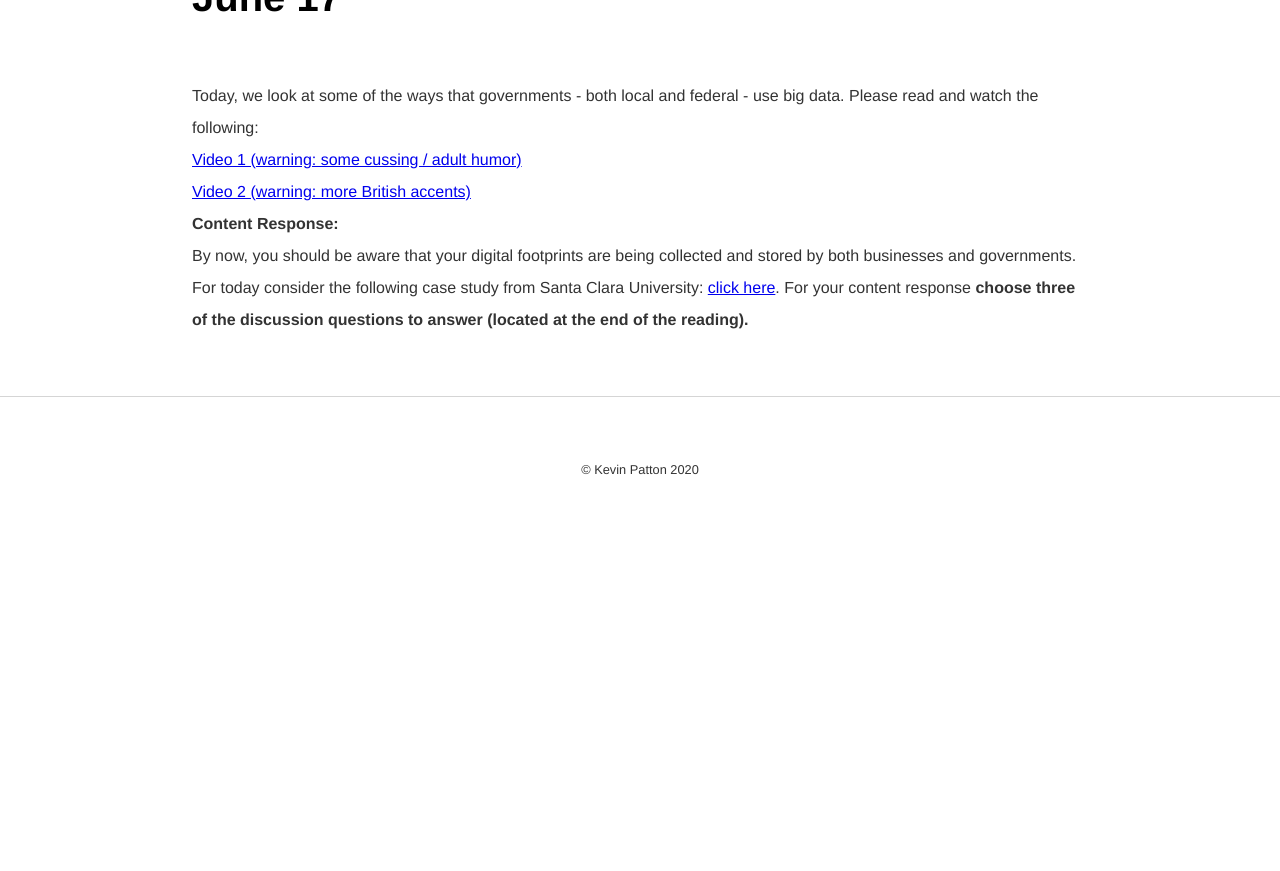
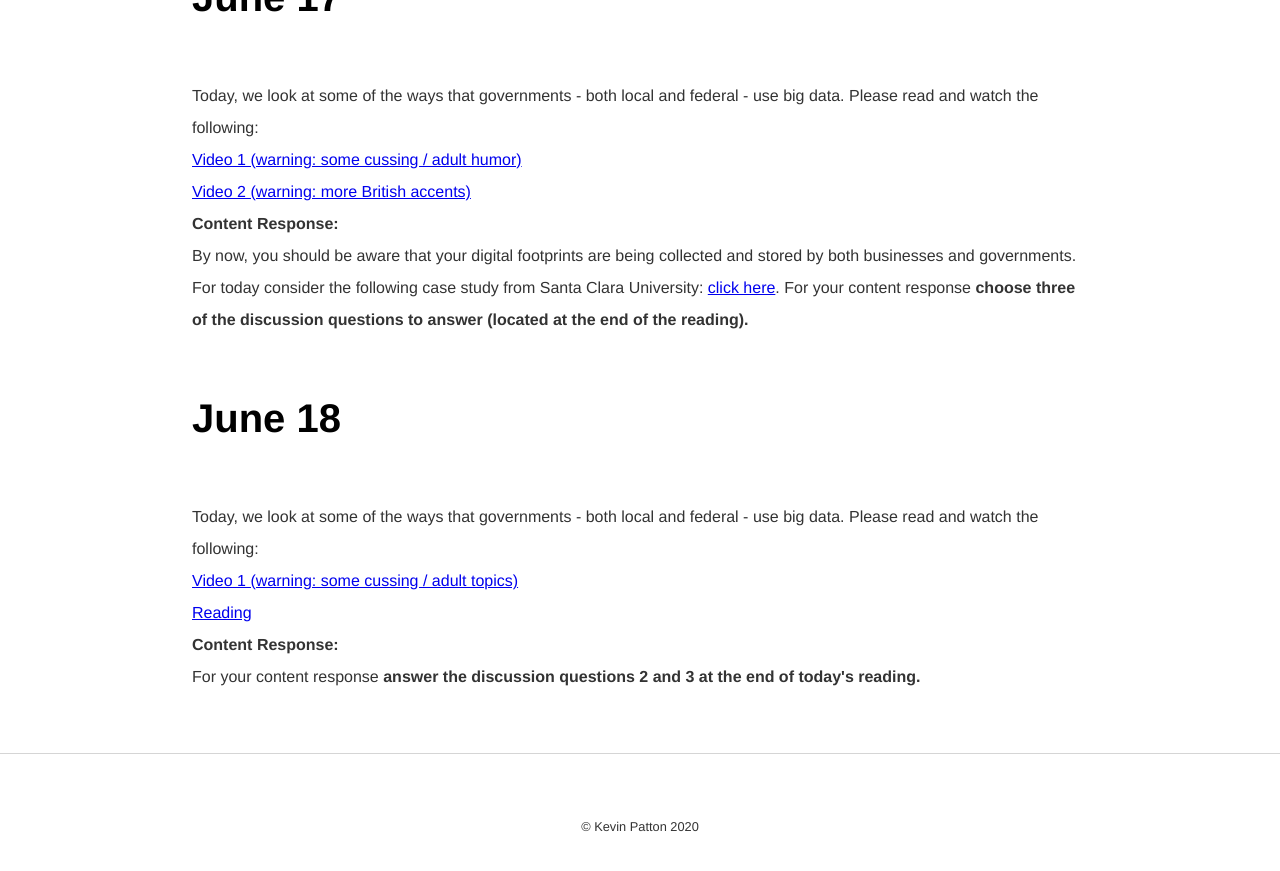
Before and after one commit to kevinjpatton/kevinjpatton.github.io, a Jekyll site: the page built from teaching/phil1020/index.html, in a window 1280 px wide and 900 px high, scrolled down 5823 px. Shown: the top 871 px of the window. Built offline with Jekyll 4.4.1, drawn with Linux system fonts in a browser that asks for light colours; Markdown is read by kramdown in place of the engine named in the settings; before the commit the page ends 6366 px from its top, so only the background shows below that.

Commit message:
Update index.html

```diff
--- a/teaching/phil1020/index.html
+++ b/teaching/phil1020/index.html
@@ -92,4 +92,11 @@ After  watching today's videos, you probably have a healthy skepticism about any
 <a href="https://youtu.be/XEVlyP4_11M" target="_blank">Video 1 (warning: some cussing / adult humor)</a><br>
 <a href="https://youtu.be/GoM4jIZbTtQ" target="_blank">Video 2 (warning: more British accents)</a><br>
   <b>Content Response:</b><br>
-By now, you should be aware that your digital footprints are being collected and stored by both businesses and governments.  For today consider the following case study from Santa Clara University: <a href="https://www.scu.edu/ethics/focus-areas/internet-ethics/resources/chinas-social-credit-score/" target="_blank">click here</a>.  For your content response <b>choose  three of the discussion questions to answer (located at the end of the reading).</b><br>
+By now, you should be aware that your digital footprints are being collected and stored by both businesses and governments.  For today consider the following case study from Santa Clara University: <a href="https://www.scu.edu/ethics/focus-areas/internet-ethics/resources/chinas-social-credit-score/" target="_blank">click here</a>.  For your content response <b>choose three of the discussion questions to answer (located at the end of the reading).</b><br>
+
+<h1>June 18</h1>
+<p>Today, we look at some of the ways that governments - both local and federal - use big data.  Please read and watch the following:<br>
+<a href="https://youtu.be/PcDznK9vd_w" target="_blank">Video 1 (warning: some cussing / adult topics)</a><br>
+<a href="https://ethicsunwrapped.utexas.edu/case-study/edward-snowden-traitor-hero" target="_blank">Reading</a><br>
+  <b>Content Response:</b><br>
+For your content response <b>answer the discussion questions 2 and 3 at the end of today's reading.</b><br>
```
